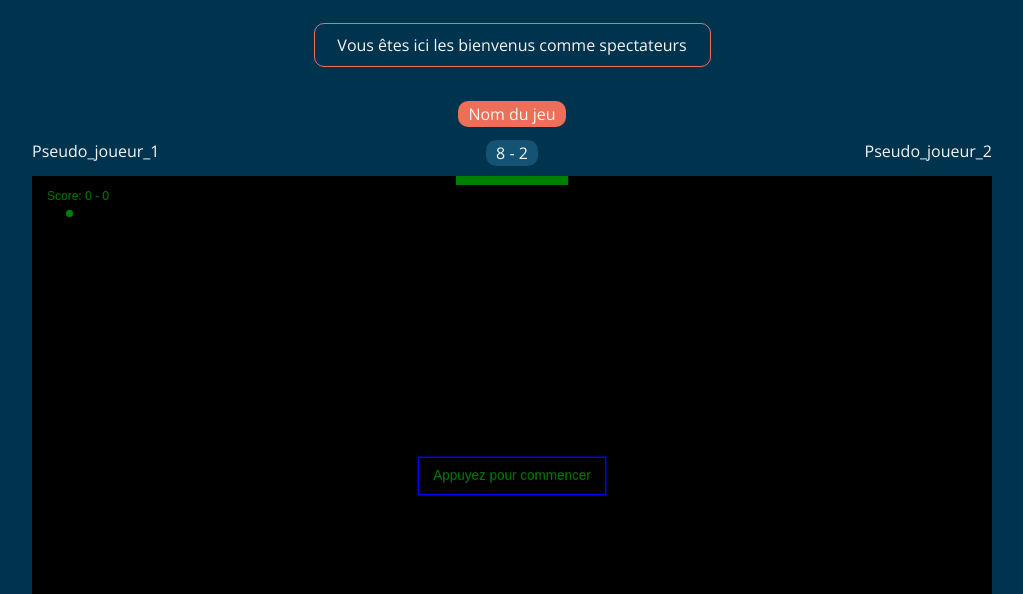
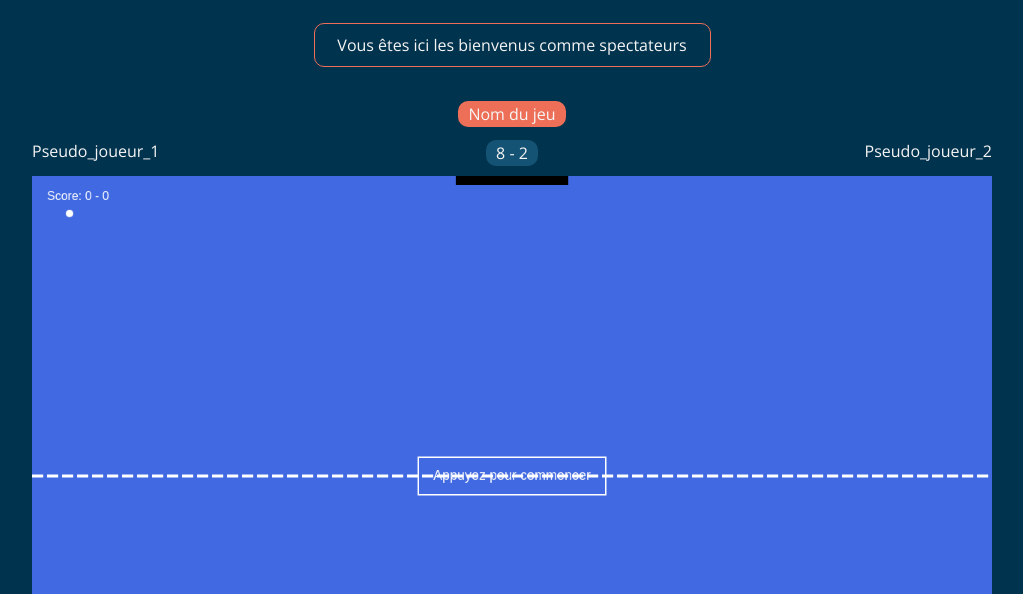
Before and after one commit to Vincent-Manach/specpage, a website: page index.html in a window 1280 px wide. Shown: the part 206-800 px from the top of the page, without its empty margins (128-1151 px from the left). Drawn offline with nearby package versions, Linux system fonts and the light colour scheme; no server answers.

Commit message:
add new pong

```diff
--- a/index.html
+++ b/index.html
@@ -36,21 +36,12 @@
 
                 <div class="game">
                     <canvas id="canvas-pong">
-                        <div>
-                            <img id="cross" src="img/cross.png" width="50px" height="50px">
-                        </div>
                     </canvas>
 
                     <canvas id="canvas-tron">
-                        <div>
-                            <img id="cross" src="img/cross.png" width="50px" height="50px">
-                        </div>
                     </canvas>
 
                     <canvas id="canvas-pfc">
-                        <div>
-                            <img id="cross" src="img/cross.png" width="50px" height="50px">
-                        </div>
                     </canvas>
                 </div>
 
--- a/js/pong.js
+++ b/js/pong.js
@@ -6,7 +6,8 @@ window.requestAnimFrame = (function(){
         window.oRequestAnimationFrame      ||
         window.msRequestAnimationFrame     ||
         function( callback ){
-            return window.setTimeout(callback, 1000 / 60);
+            return setTimeout(() => {  callback; }, 1000 / 60);
+            // return window.setTimeout(callback, 1000 / 60);
         };
 })();
 
@@ -18,6 +19,7 @@ window.cancelRequestAnimFrame = ( function() {
         window.msCancelRequestAnimationFrame        ||
         clearTimeout
 } )();
+
 
 // Initialize canvas and required variables
 var canvas = document.getElementById("canvas-pong"),
@@ -55,8 +57,26 @@ canvas.height = H;
 
 // Function to paint canvas
 function paintCanvas() {
-    ctx.fillStyle = "black";
+    ctx.fillStyle = "#4169E1";
     ctx.fillRect(0, 0, W, H);
+
+    ctx.beginPath();
+    ctx.fillStyle = "#fff";
+    ctx.setLineDash([15, 5]);
+    ctx.moveTo(0, H/2);
+    ctx.lineTo(W, H/2);
+    ctx.strokeStyle = "#fff";
+    ctx.lineWidth = 4;
+    ctx.stroke();
+
+    // ctx.beginPath();
+    // ctx.fillStyle = 'white';
+    // ctx.setLineDash([]);
+    // ctx.moveTo(W/2, 0);
+    // ctx.lineTo(W/2, H);
+    // ctx.strokeStyle = 'white';
+    // ctx.stroke();
+
 }
 
 // Function for creating paddles
@@ -83,7 +103,7 @@ ball = {
     x: 50,
     y: 50,
     r: 5,
-    c: "green",
+    c: "white",
     vx: 4,
     vy: 8,
 
@@ -105,14 +125,17 @@ startBtn = {
     y: H/2 - 25,
 
     draw: function() {
-        ctx.strokeStyle = "blue";
+        ctx.setLineDash([]);
+        //ctx.strokeStyle = "blue";
         ctx.lineWidth = "2";
         ctx.strokeRect(this.x, this.y, this.w, this.h);
 
+
         ctx.font = "18px Arial, sans-serif";
+        ctx.fontColor = "green"
         ctx.textAlign = "center";
         ctx.textBaseline = "middle";
-        ctx.fillStlye = "Green";
+        ctx.fillStlye = "#483";
         ctx.fillText("Appuyez pour commencer", W/2, H/2 );
     }
 };
@@ -151,7 +174,7 @@ scorePause = {
 // score affiché a la fin
 endScore = {
     draw: function(joueur) {
-        ctx.font = "32px Arial, sans-serif";
+        ctx.font = "32px Cambria bold, sans-serif";
         ctx.textAlign = "center";
         ctx.textBaseline = "middle";
         ctx.fillStlye = "white";
@@ -161,14 +184,12 @@ endScore = {
 
 }
 
-quitBtn = {
-
-
+/*quitBtn = {
     draw: function() {
         var img = document.getElementById("cross");
         ctx.drawImage(img,W-60,10, 50,50);
     }
-}
+}*/
 
 // Function for creating particles object
 function createParticles(x, y, m) {
@@ -187,8 +208,16 @@ function draw() {
     for(var i = 0; i < paddles.length; i++) {
         p = paddles[i];
 
-        ctx.fillStyle = "green";
-        ctx.fillRect(p.x, p.y, p.w, p.h);
+        if(i==1){
+            ctx.fillStyle = "red";
+            ctx.fillRect(p.x, p.y, p.w, p.h);
+        }
+        if(i==2){
+            ctx.fillStyle = "black";
+            ctx.fillRect(p.x, p.y, p.w, p.h);
+        }
+
+
     }
 
     ball.draw();
--- a/sass/style.scss
+++ b/sass/style.scss
@@ -105,6 +105,7 @@ body {
                 #canvas-pong, #canvas-tron, #canvas-pfc {
                     width: 100%;
                     height: 100%;
+                    vertical-align: bottom;
                 }
             }
         }
```
Also changed, not shown: css/style.css, 1 other file.
